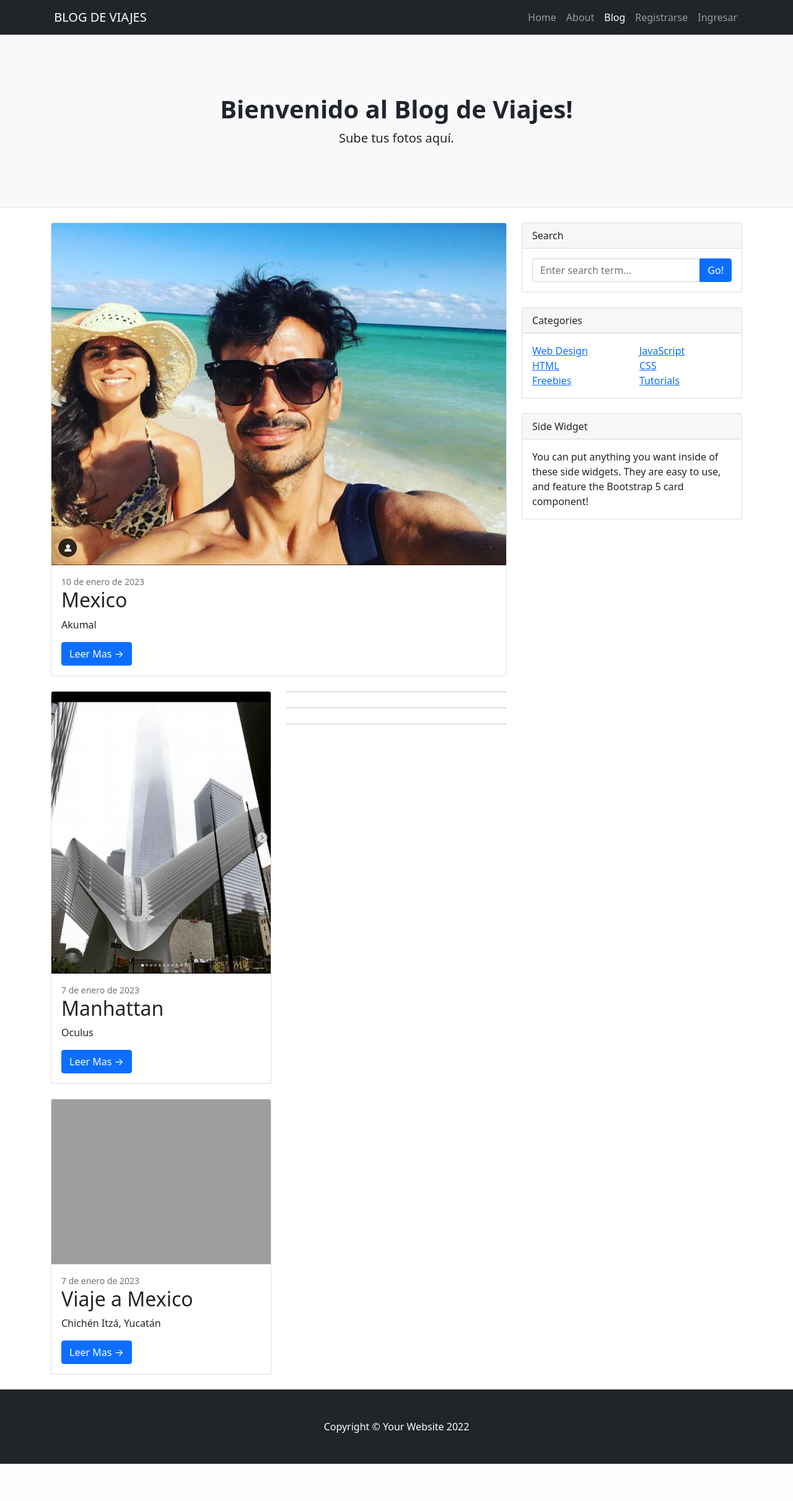
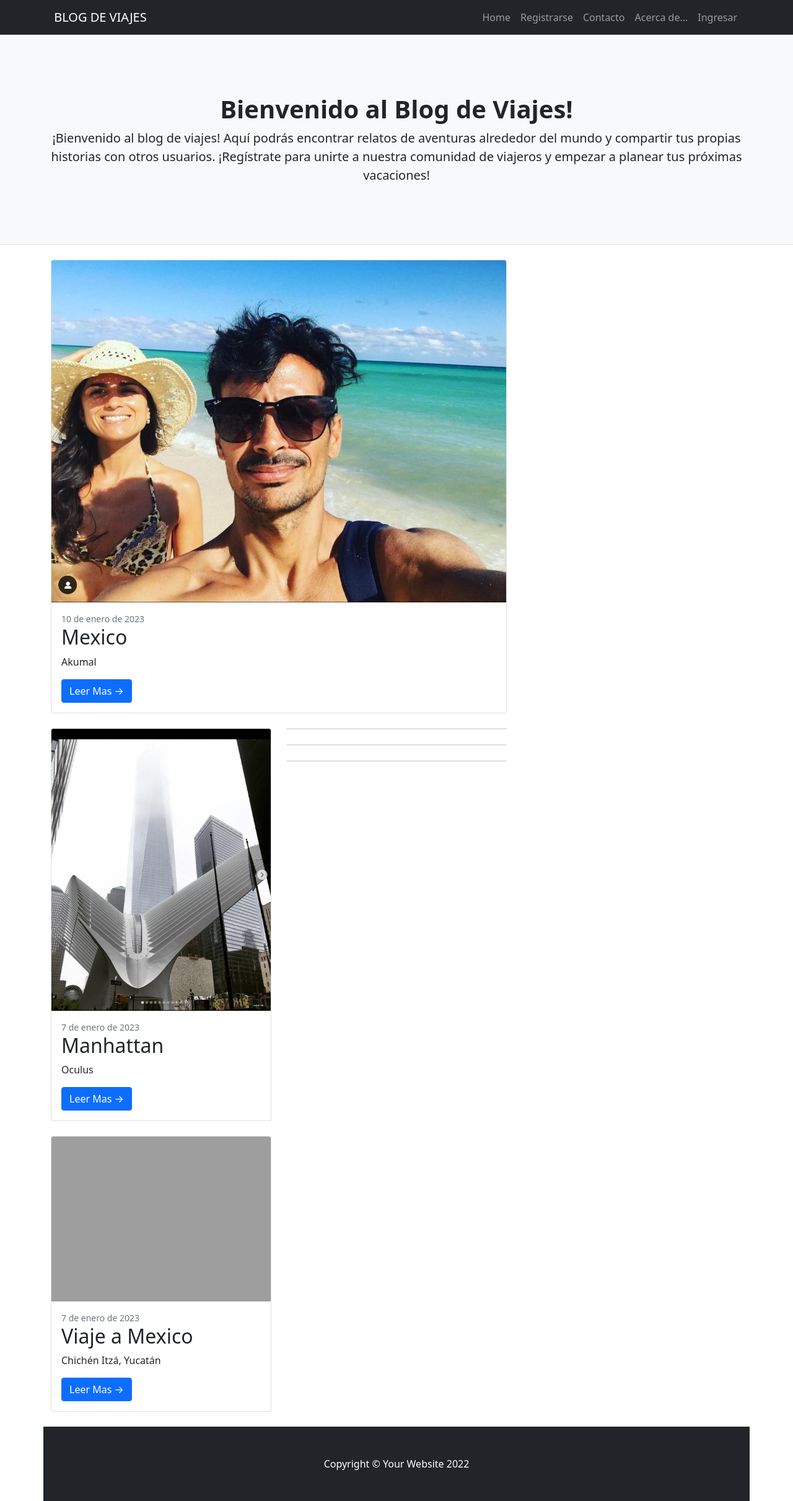
Before and after one commit to megias2022/ProyectoFinalJoaquinMegias1, a Django app: page /final_app/ in a window 1280 px wide. Shown: the whole page at 62% size. Before the commit the page ends 2362 px from the top, so only its background shows below. Run offline with Django 4.2, Linux system fonts and the light colour scheme; data comes from the database, SQL or seed files in the repository; both versions use the stored data as it was after the commit; some libraries are stand-ins or nearby versions; grey boxes are pictures that could not be loaded.

Commit message:
agrego mensajeria

```diff
--- a/final_app/models.py
+++ b/final_app/models.py
@@ -5,7 +5,7 @@ class Post(models.Model):
     titulo = models.CharField(max_length=100)
     sub_titulo = models.CharField(max_length=100)
     texto = models.TextField(max_length=3000)
-    publicado_el = models.DateField()
+    publicado_el = models.DateField(auto_now_add=True)
     imagen = models.ImageField(upload_to="posteos", null="True", blank=True)
 
 class Avatar(models.Model):
--- a/final_app/static/final_app/js/scripts.js
+++ b/final_app/static/final_app/js/scripts.js
@@ -5,15 +5,3 @@
 */
 // This file is intentionally blank
 // Use this file to add JavaScript to your project
-<script>
-  // Obtenemos el elemento del DOM
-  var element = document.getElementById("miElemento");
-
-  // Definimos la función para cambiar el color de fondo
-  function cambiarColor() {
-    element.style.backgroundColor = "red";
-  }
-
-  // Asignamos la función como manejador de eventos para el clic
-  element.addEventListener("click", cambiarColor);
-</script>
--- a/final_app/templates/final_app/about.html
+++ b/final_app/templates/final_app/about.html
@@ -52,11 +52,14 @@
         </header>
         <!-- Page content-->
         {% block contenido %}
-        <p>Hola, mi nombre es Jeremías Megías y soy socio en una fábrica de amoblamientos. Recientemente terminé de cursar un curso de Python con el objetivo de mejorar mis habilidades de desarrollo de software y poder aplicarlas en mi empresa.
+        <div style="padding: 0 40px">
+        <p>
+            Hola, mi nombre es Jeremías Megías y soy socio en una fábrica de amoblamientos. Recientemente terminé de cursar un curso de Python con el objetivo de mejorar mis habilidades de desarrollo de software y poder aplicarlas en mi empresa.
 
             Como proyecto final del curso, decidí crear un blog de viajes utilizando Django, un framework de Python que me permite desarrollar aplicaciones web de manera rápida y sencilla. Mi blog permite a los usuarios compartir sus experiencias de viaje y leer las de otros usuarios.
 
             Estoy muy contento con el resultado final del proyecto y espero poder seguir aprendiendo y mejorando mis habilidades en el mundo de la tecnología. Creo que este curso me ha brindado las herramientas y conocimientos necesarios para poder seguir desarrollando proyectos interesantes y útiles.</p>
+            </div>
         {% endblock %}
         <!-- Footer-->
         <footer class="py-5 bg-dark">
--- a/final_app/templates/final_app/base.html
+++ b/final_app/templates/final_app/base.html
@@ -27,13 +27,17 @@
                 <div class="collapse navbar-collapse" id="navbarSupportedContent">
                     <ul class="navbar-nav ms-auto mb-2 mb-lg-0">
                         <li class="nav-item"><a class="nav-link" href="{% url 'final_app_index' %}">Home</a></li>
-                        <li class="nav-item"><a class="nav-link" href="{% url 'final_app_about' %}">About</a></li>
 
-                        <li class="nav-item"><a class="nav-link active" aria-current="page" href="#">Blog</a></li>
+
+
+
+
 
                         <li class="nav-item"><a class="nav-link" href="{% url 'final_app_signup' %}">Registrarse</a></li>
+                        <li class="nav-item"><a class="nav-link" href="{% url 'final_app_mensajes_crear' %}">Contacto</a></li>
+                        <li class="nav-item"><a class="nav-link" href="{% url 'final_app_about' %}">Acerca de...</a></li>
                         {% if user.is_authenticated %}
-                            <li class="nav-item"><a class="nav-link" href="{% url 'final_app_listar' %}">Admin Blog</a></li>
+                            <li class="nav-item"><a class="nav-link" href="{% url 'final_app_listar' %}">Mi Info</a></li>
                             <li class="nav-item"><a class="nav-link" href="{% url 'final_app_logout' %}">Salir</a></li>
                         {% else %}
                             <li class="nav-item"><a class="nav-link" href="{% url 'final_app_login' %}">Ingresar</a></li>
@@ -47,7 +51,7 @@
             <div class="container">
                 <div class="text-center my-5">
                     <h1 class="fw-bolder">Bienvenido al Blog de Viajes!</h1>
-                    <p class="lead mb-0">Sube tus fotos aquí.</p>
+                    <p class="lead mb-0">¡Bienvenido al blog de viajes! Aquí podrás encontrar relatos de aventuras alrededor del mundo y compartir tus propias historias con otros usuarios. ¡Regístrate para unirte a nuestra comunidad de viajeros y empezar a planear tus próximas vacaciones!</p>
                 </div>
             </div>
         </header>
--- a/final_app/templates/final_app/index.html
+++ b/final_app/templates/final_app/index.html
@@ -85,49 +85,8 @@
                     </div>
                 </div>
             {% else %}
-                <h1>No hay posts</h1>
+                <h1>No hay posts - Vamos, Sube el tuyo!!</h1>
             {% endif %}
             </div>
-        <!-- Side widgets-->
-        <div class="col-lg-4">
-            <!-- Search widget-->
-            <div class="card mb-4">
-                <div class="card-header">Search</div>
-                <div class="card-body">
-                    <div class="input-group">
-                        <input class="form-control" type="text" placeholder="Enter search term..." aria-label="Enter search term..." aria-describedby="button-search" />
-                        <button class="btn btn-primary" id="button-search" type="button">Go!</button>
-                    </div>
-                </div>
-            </div>
-            <!-- Categories widget-->
-            <div class="card mb-4">
-                <div class="card-header">Categories</div>
-                <div class="card-body">
-                    <div class="row">
-                        <div class="col-sm-6">
-                            <ul class="list-unstyled mb-0">
-                                <li><a href="#!">Web Design</a></li>
-                                <li><a href="#!">HTML</a></li>
-                                <li><a href="#!">Freebies</a></li>
-                            </ul>
-                        </div>
-                        <div class="col-sm-6">
-                            <ul class="list-unstyled mb-0">
-                                <li><a href="#!">JavaScript</a></li>
-                                <li><a href="#!">CSS</a></li>
-                                <li><a href="#!">Tutorials</a></li>
-                            </ul>
-                        </div>
-                    </div>
-                </div>
-            </div>
-            <!-- Side widget-->
-            <div class="card mb-4">
-                <div class="card-header">Side Widget</div>
-                <div class="card-body">You can put anything you want inside of these side widgets. They are easy to use, and feature the Bootstrap 5 card component!</div>
-            </div>
-        </div>
-    </div>
-</div>
+
 {% endblock %}
--- a/final_app/templates/final_app/mensaje_list.html
+++ b/final_app/templates/final_app/mensaje_list.html
@@ -5,7 +5,7 @@
 {% for mensaje in object_list %}
     <li>
         {{mensaje.enviado_el}} - - {{mensaje.email}} -- {{mensaje.nombre}}
-        #url 'final_app_mensajes_borrar' mensaje.id %}">Borrar</a>
+
         <a href="{% url 'final_app_mensajes_detalle' mensaje.id %}">Ver</a>
     </li>
 {% endfor %}
--- a/final_app/views.py
+++ b/final_app/views.py
@@ -8,6 +8,10 @@ from django.contrib.auth.decorators import login_required
 from final_app.forms import UsuarioForm
 from final_app.models import Avatar, Post, Mensaje
 from django.contrib.auth.models import User
+
+
+
+
 
 def index(request):
     posts = Post.objects.order_by('-publicado_el').all()
--- a/project/settings.py
+++ b/project/settings.py
@@ -37,7 +37,7 @@ INSTALLED_APPS = [
     'django.contrib.sessions',
     'django.contrib.messages',
     'django.contrib.staticfiles',
-    'final_app'
+    'final_app',
 ]
 
 MIDDLEWARE = [
```
Also changed, not shown: final_app/templates/final_app/mensaje_confirm_delete.html (added, +13 -0 lines), final_app/templates/final_app/mensaje_create.html (added, +8 -0 lines), final_app/templates/final_app/mensaje_detail.html (+5 -5 lines), db.sqlite3, final_app/migrations/0003_alter_post_publicado_el.py (added), media/posteos/Captura_de_Pantalla_2023-01-09_a_las_23.31.29.png (added).
